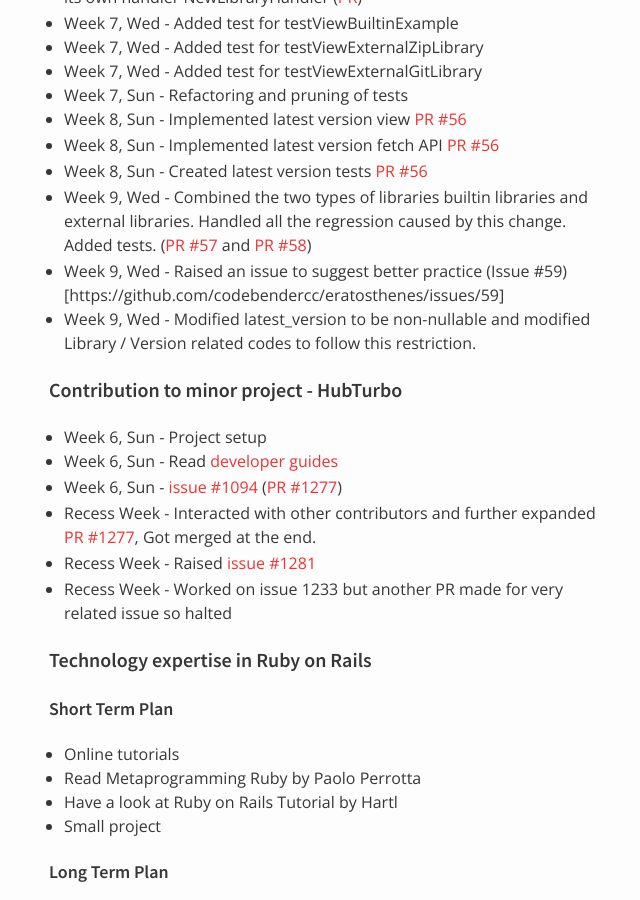
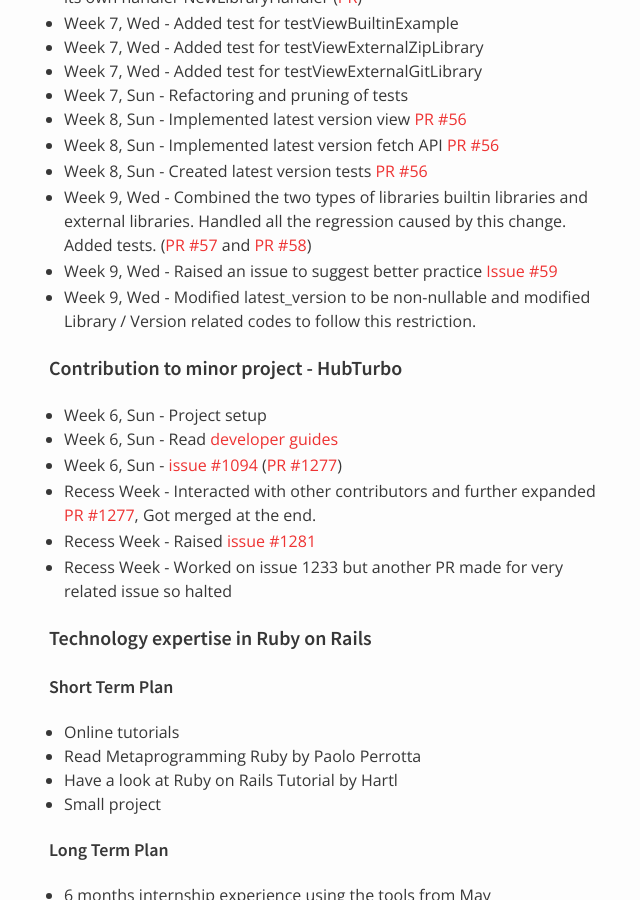
Before and after one commit to nus-oss/cs3281-AY1516S2-website, a Jekyll site: the page built from teams/codebender.md, in a window 1280 px wide and 900 px high, scrolled down 7880 px. Shown: the whole window, without its empty margins (321-961 px from the left). Built offline with Jekyll 4.4.1, drawn with Linux system fonts in a browser that asks for light colours.

Commit message:
Fixed syntax error

```diff
--- a/teams/codebender.md
+++ b/teams/codebender.md
@@ -238,7 +238,7 @@
 * Week 8, Sun - Implemented latest version fetch API [PR #56](https://github.com/codebendercc/eratosthenes/pull/56)
 * Week 8, Sun - Created latest version tests [PR #56](https://github.com/codebendercc/eratosthenes/pull/56)
 * Week 9, Wed - Combined the two types of libraries builtin libraries and external libraries. Handled all the regression caused by this change. Added tests. ([PR #57](https://github.com/codebendercc/eratosthenes/pull/57) and [PR #58](https://github.com/codebendercc/eratosthenes/pull/58))
-* Week 9, Wed - Raised an issue to suggest better practice (Issue #59)[https://github.com/codebendercc/eratosthenes/issues/59]
+* Week 9, Wed - Raised an issue to suggest better practice [Issue #59](https://github.com/codebendercc/eratosthenes/issues/59)
 * Week 9, Wed - Modified latest_version to be non-nullable and modified Library / Version related codes to follow this restriction.
 
 
```
